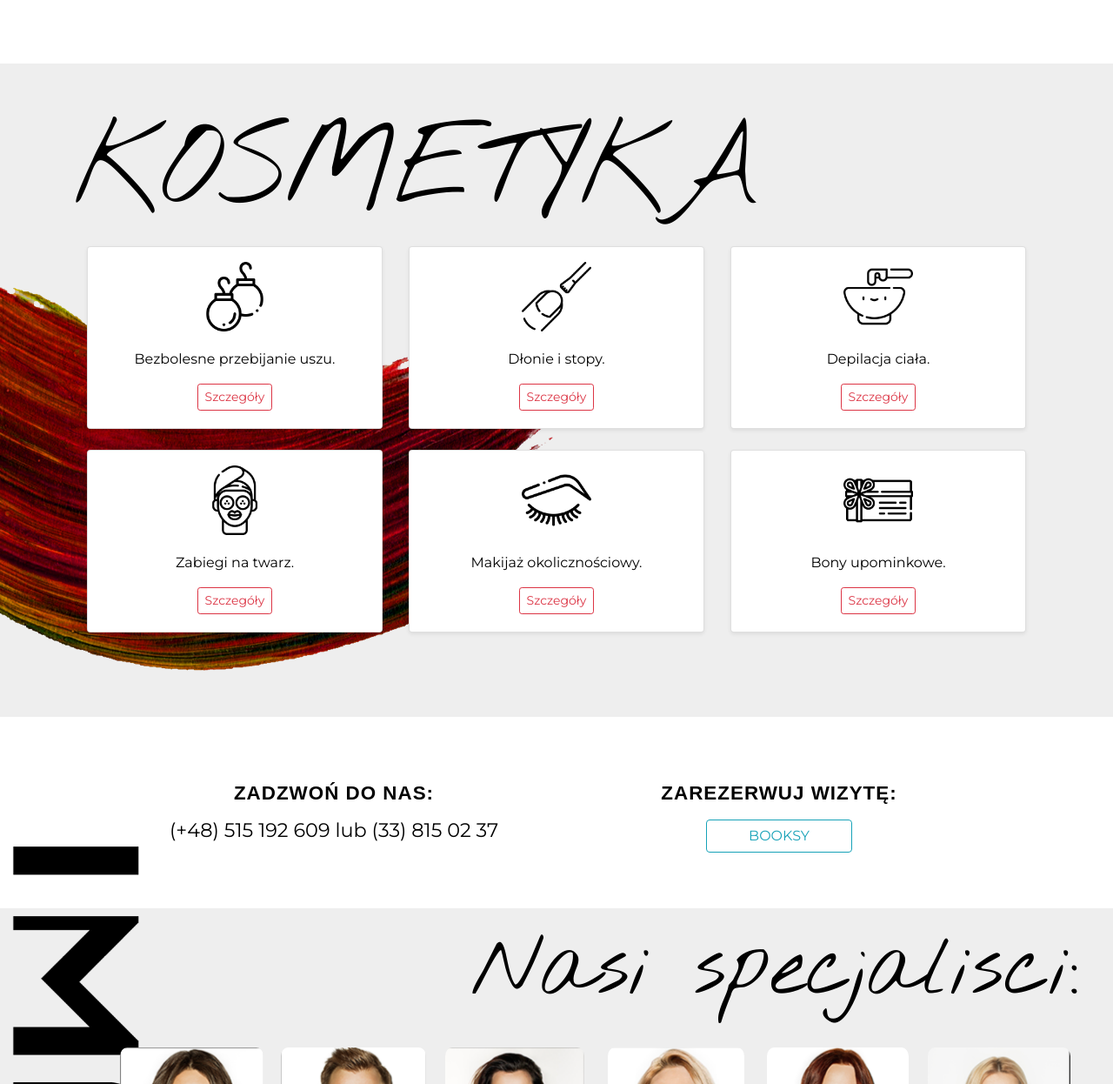
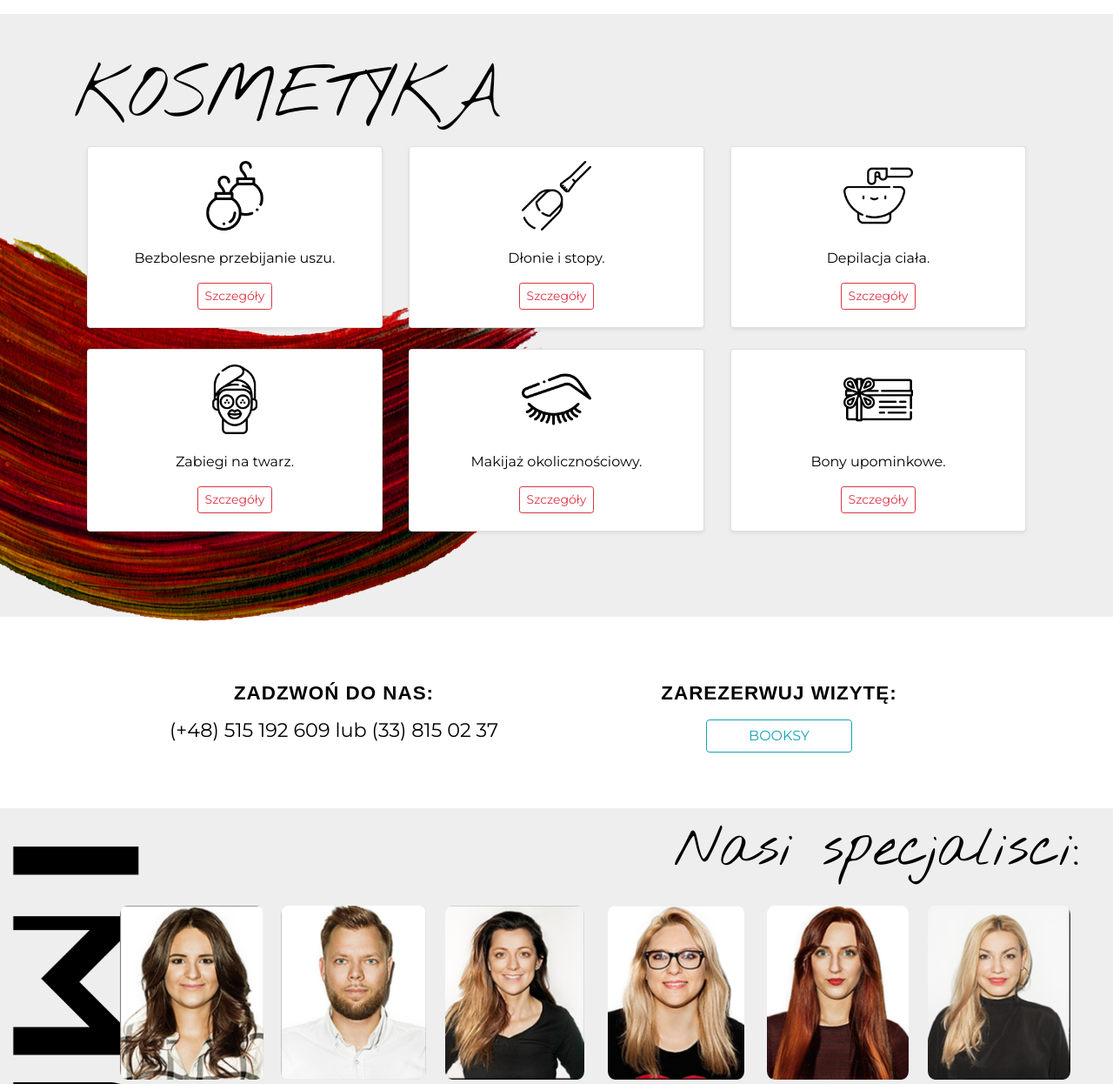
Before and after one commit to New2B/Image, a plain HTML site: page index.html in a window 1280 px wide. Shown: the part 2632-3878 px from the top of the page at 87% size. Drawn offline with nearby package versions, Linux system fonts and the light colour scheme; a web font is replaced by a local one.

Commit message:
Update styles.css

```diff
--- a/css/styles.css
+++ b/css/styles.css
@@ -213,7 +213,7 @@ color: white;
 
 .oferta-tekst {
   padding: 0 0 0;
-  font-size: 8rem;
+  font-size: 5rem;
   font-family: 'Nothing You Could Do';
   text-align: left;
   color: black;
@@ -287,7 +287,7 @@ background-color: #eeeeee;
 
 .font-wild {
   font-family: 'Nothing You Could Do';
-  font-size: 6rem;
+  font-size: 4rem;
 }
 
 .profilowe-kolumna {
```
